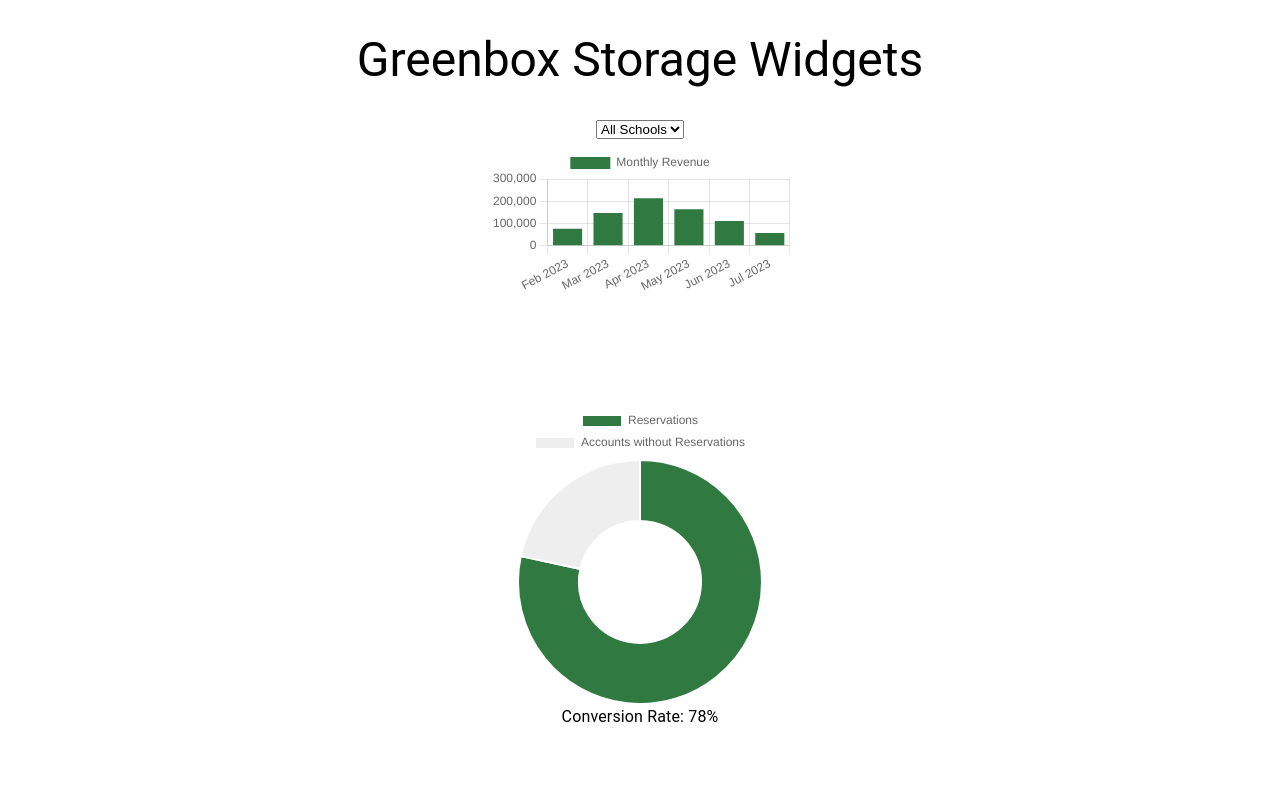
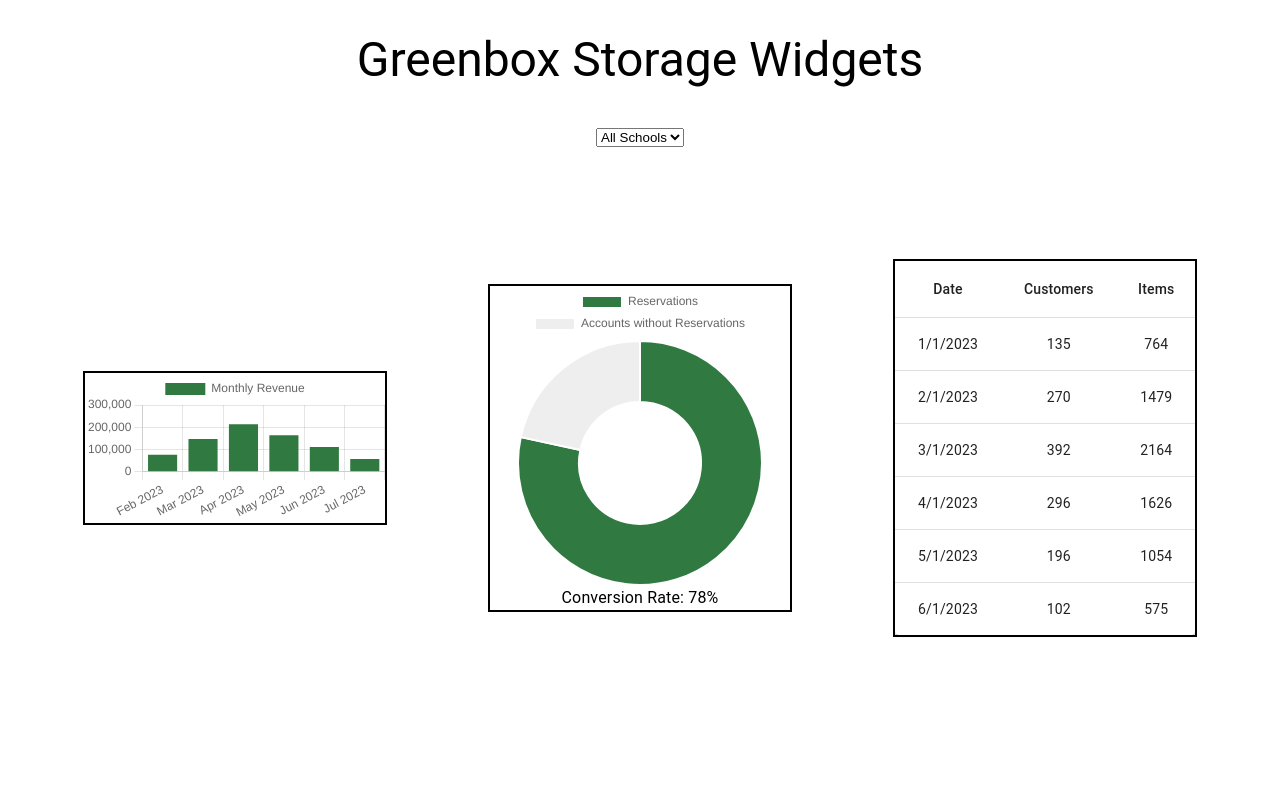
Before and after one commit to rykimmy/greenbox-storage-widgets, a React (Create React App) app: page / in a window 1280 px wide. Shown: the top 800 px of the page. Built offline with nearby package versions, Linux system fonts and the light colour scheme.

Commit message:
changed some layout around

```diff
--- a/src/App.css
+++ b/src/App.css
@@ -1,4 +1,4 @@
-.App {
+/* .App {
   text-align: center;
 }
 
@@ -35,22 +35,7 @@
   to {
     transform: rotate(360deg);
   }
-}
-.chartDiv {
-  display: flex;
-  flex-direction: column;
-  max-width: 100vw;
-  margin: 32px;
-  align-items: center;
-  justify-content: space-around;
-}
-.chartBox {
-  margin-bottom: 100px;
-  margin-top: 8px;
-}
-.headingTypo {
-  margin: 32px;
-  font-weight: 700;
-  font-size: 18px;
-  size: large;
-}
+} */
+/******************************************/
+/**************** MY STYLES ***************/
+/******************************************/
--- a/src/App.js
+++ b/src/App.js
@@ -1,4 +1,5 @@
 import './App.css';
+import './styles.css';
 import React, { useState, useEffect } from 'react';
 import customers from './customers.json';
 import { Chart } from 'chart.js/auto';
@@ -19,6 +20,7 @@ function App() {
   const SchoolSelect = (props) => {
     return (
       <select
+        className="schoolSelect"
         value={props.school}
         onChange={(event) => setSchoolState(event.target.value)}
       >
@@ -178,12 +180,12 @@ function App() {
       {/* Title */}
       <Typography className='headingTypo' variant="h3" mt={4}>Greenbox Storage Widgets</Typography>
 
+      {/* SCHOOL SELECT DROPDOWN OPTION */}
+      <SchoolSelect
+        school={schoolState}
+      />
+
       <Box className='chartDiv'>
-
-        {/* SCHOOL SELECT DROPDOWN OPTION */}
-        <SchoolSelect
-          school={schoolState}
-        />
 
         {/* REVENUE CHART */}
         <Box className='chartBox'>
--- a/src/index.css
+++ b/src/index.css
@@ -1,13 +1,15 @@
-body {
+/* body {
   margin: 0;
   font-family: -apple-system, BlinkMacSystemFont, 'Segoe UI', 'Roboto', 'Oxygen',
     'Ubuntu', 'Cantarell', 'Fira Sans', 'Droid Sans', 'Helvetica Neue',
     sans-serif;
   -webkit-font-smoothing: antialiased;
   -moz-osx-font-smoothing: grayscale;
+
+  background-color:rgb(214, 255, 198);
 }
 
 code {
   font-family: source-code-pro, Menlo, Monaco, Consolas, 'Courier New',
     monospace;
-}
+} */
--- /dev/null
+++ b/src/styles.css
@@ -0,0 +1,34 @@
+.App {
+    text-align: center;
+}
+
+body {
+    margin: 0;
+}
+
+/* title */
+.headingTypo {
+    font-weight: 700;
+    size: large;
+}
+
+/* all the charts */
+.chartDiv {
+    display: flex;
+    flex-direction: row;
+    max-width: 100vw;
+    margin: 32px;
+    align-items: center;
+    justify-content: space-around;
+}
+
+/* individual charts */
+.chartBox {
+    margin-top: 10vh;
+
+    border: 2px solid;
+}
+
+.schoolSelect {
+    margin-top: 5vh;
+}
```
